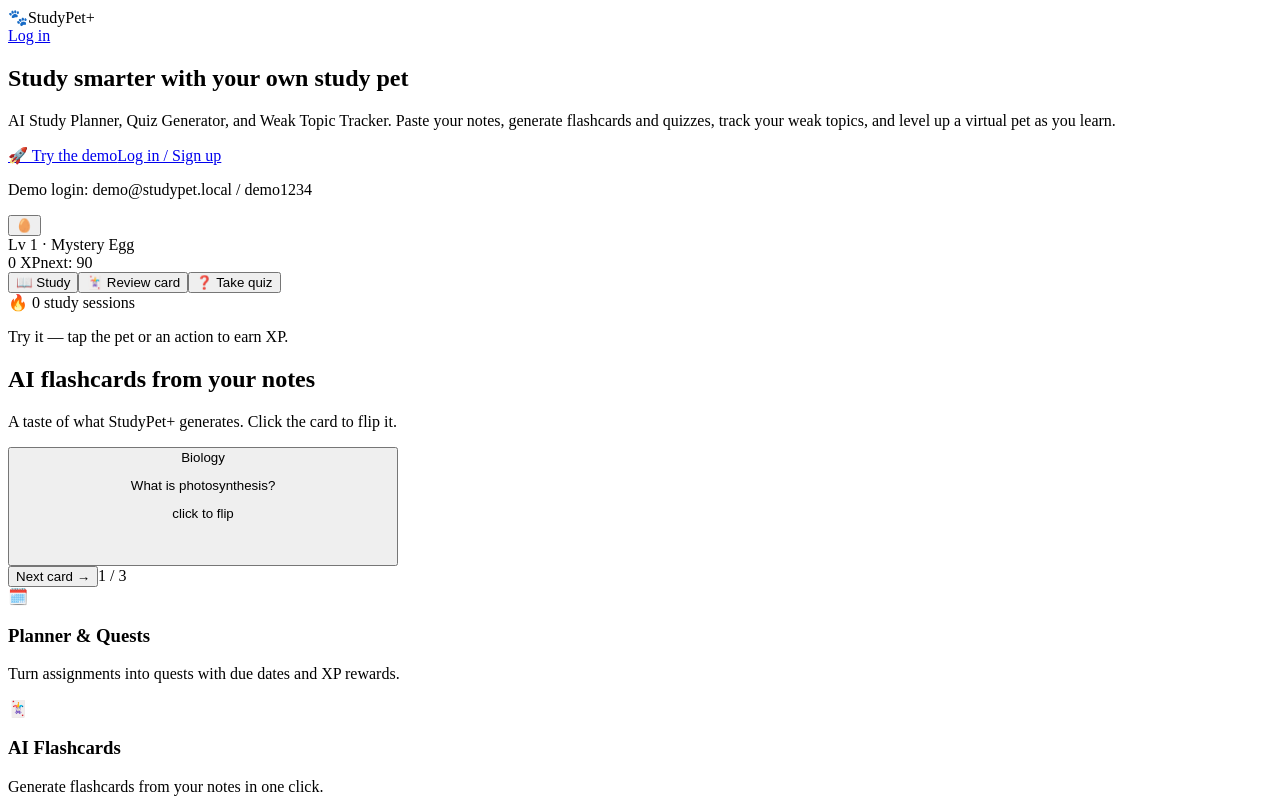
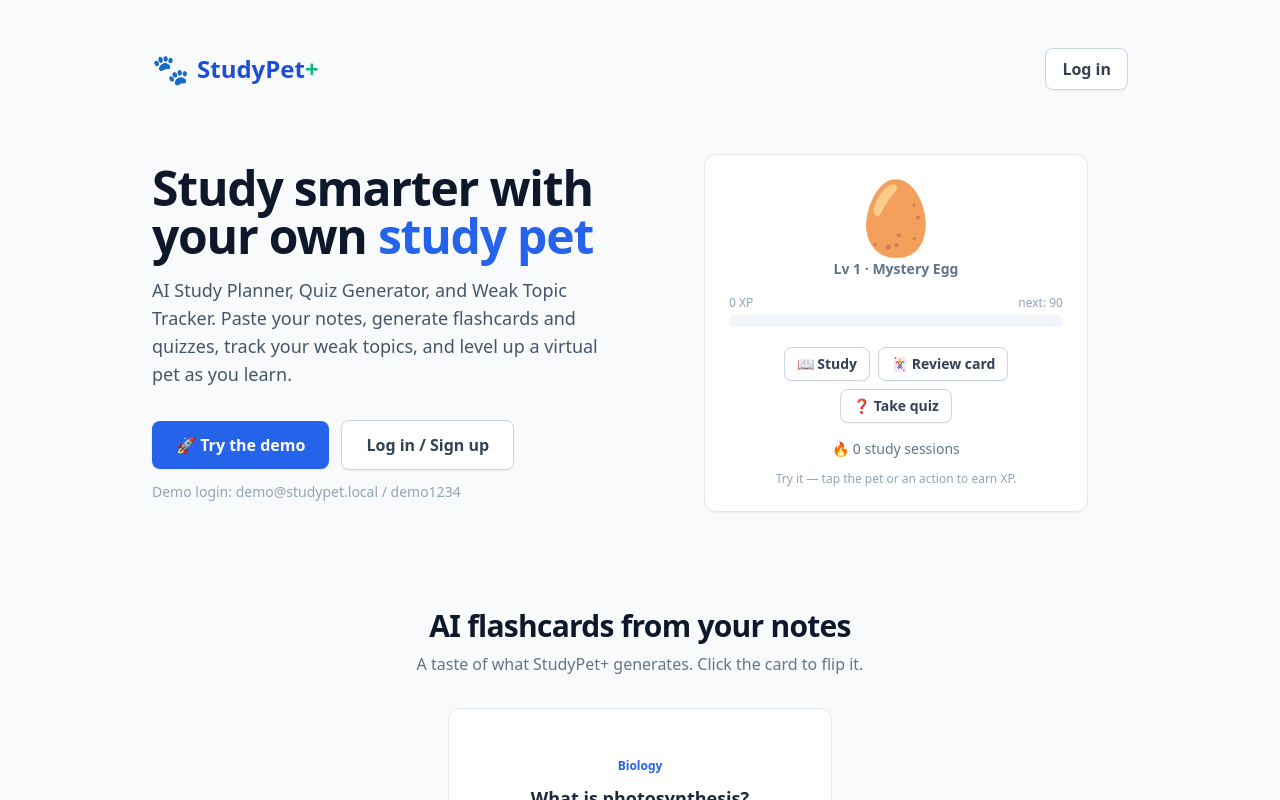
Before and after one commit to jasonc123456/StudyPet-Plus, a Next.js app: page / in a window 1280 px wide. Shown: the top 800 px of the page. Built offline with nearby package versions, Linux system fonts and the light colour scheme.

Commit message:
infra: configure prettier formatters, environmental variables, and structural styling paths
Co-authored-by: Cursor <cursoragent@cursor.com>

```diff
--- /dev/null
+++ b/postcss.config.js
@@ -0,0 +1,6 @@
+module.exports = {
+  plugins: {
+    tailwindcss: {},
+    autoprefixer: {},
+  },
+}
--- /dev/null
+++ b/tailwind.config.js
@@ -0,0 +1,25 @@
+/** @type {import('tailwindcss').Config} */
+module.exports = {
+  content: [
+    "./src/pages/**/*.{js,ts,jsx,tsx,mdx}",
+    "./src/components/**/*.{js,ts,jsx,tsx,mdx}",
+    "./src/app/**/*.{js,ts,jsx,tsx,mdx}",
+  ],
+  theme: {
+    extend: {
+      colors: {
+        // These tokens will satisfy the compiler immediately; you can adjust hex values if needed
+        brand: {
+          500: "#3b82f6",
+          600: "#2563eb",
+          700: "#1d4ed8",
+        },
+        mint: {
+          500: "#10b981",
+          600: "#059669",
+        },
+      },
+    },
+  },
+  plugins: [],
+}
```
Also changed, not shown: package.json (+12 -0 lines), 2 other files (tests, documents, lock files or other folders).
